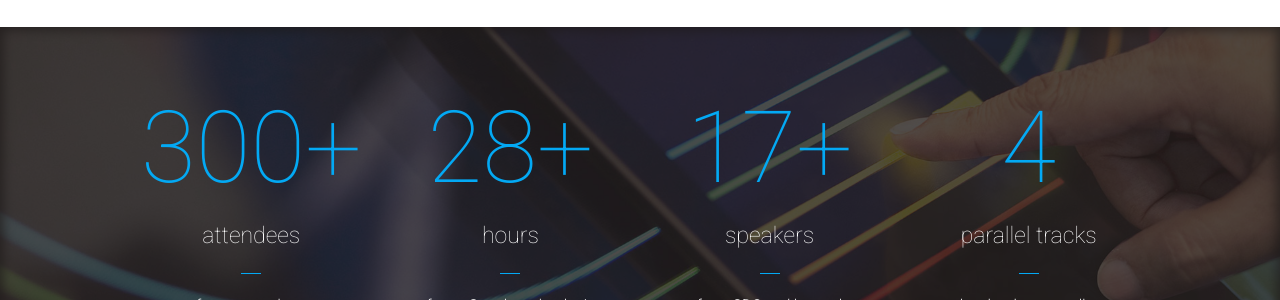
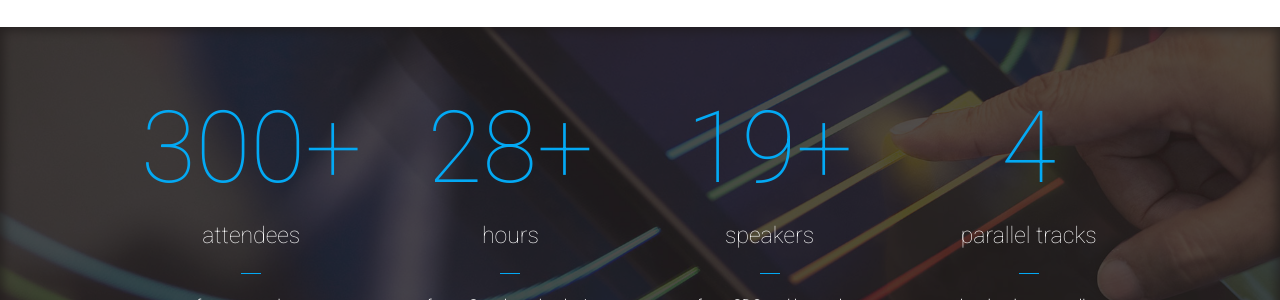
Before and after one commit to gdgcdo/devfestcdo, a Jekyll site: the page built from index.html, in a window 1280 px wide and 900 px high, scrolled down 1223 px. Shown: the part 171-471 px from the top of the window. Built offline with Jekyll 4.4.1, drawn with Linux system fonts in a browser that asks for light colours; nearby versions of some CDN libraries; comment, search, counter and statistics services are not loaded.

Commit message:
Updated stats

```diff
--- a/_config.yml
+++ b/_config.yml
@@ -67,7 +67,7 @@ statisticBlockImage: "statistic.jpg"
 statisticBlock:
  - {count: "300", specialCharacter: "+", info: "attendees", detail: "from everywhere"}
  - {count: "28", specialCharacter: "+", info: "hours", detail: "of pure Google technologies"}
- - {count: "17", specialCharacter: "+", info: "speakers", detail: "from CDO and beyond"}
+ - {count: "19", specialCharacter: "+", info: "speakers", detail: "from CDO and beyond"}
  - {count: "4", specialCharacter: "", info: "parallel tracks", detail: "plus developer sandbox"}
 
 # Latest News Block
```
